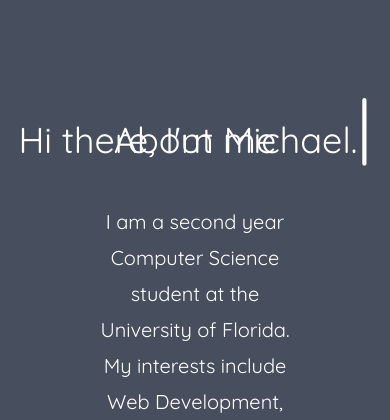
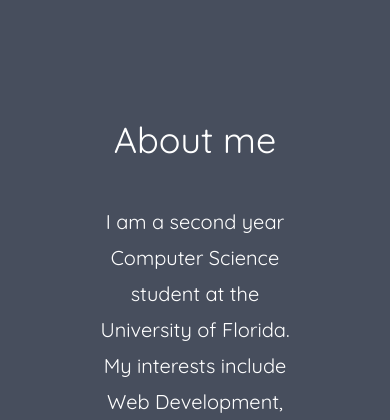
Before and after one commit to msamper/msamper.github.io, a PHP site: page / in a window 390 px wide. Shown: the part 353-773 px from the top of the page. Run offline with PHP 8.4, Linux system fonts and the light colour scheme; some libraries are stand-ins or nearby versions.

Commit message:
Website rev

```diff
--- a/CSS/main.css
+++ b/CSS/main.css
@@ -89,6 +89,14 @@ img {
   animation: 1s blink step-end infinite;
 }
 
+@media (max-width: 640px)
+{
+    .overlay
+    {
+        display: none;
+    }
+}
+
 @keyframes "blink" {
   from, to {
     color: transparent;
```
